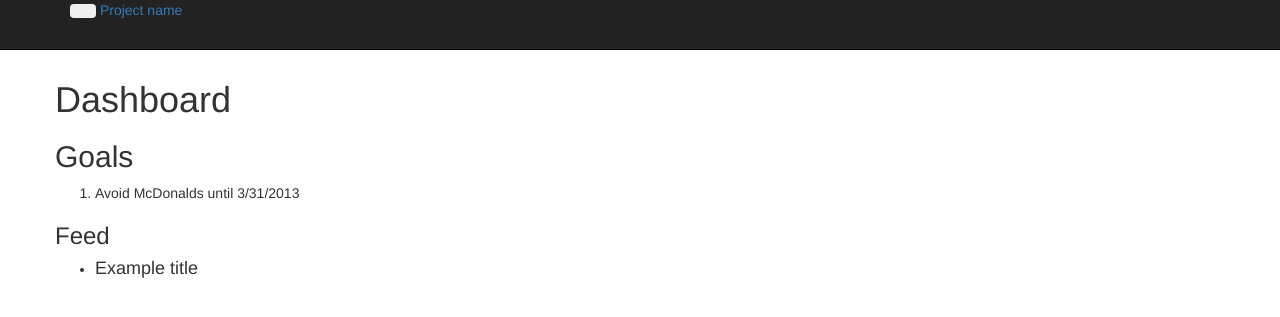
After one commit to benliles/h2oh-shameme, a Python web app: template templates/dashboard.html in a window 1280 px wide. The commit adds this page. Shown: the top 317 px of the page. Run offline with Jinja, Linux system fonts and the light colour scheme; the template is opened without the code that fills it, so the values that code supplies are empty; some libraries are stand-ins or nearby versions.

Commit message:
Progress

```diff
--- a/app.yaml
+++ b/app.yaml
@@ -9,6 +9,11 @@ handlers:
   static_files: favicon.ico
   upload: favicon\.ico
 
+- url: /g.*
+  login: required
+  secure: always
+  script: main.app
+
 - url: .*
   script: main.app
 
--- a/main.py
+++ b/main.py
@@ -24,5 +24,6 @@ import handlers
 config = {'jinja_templates': join(dirname(__file__),'templates')}
 
 app = webapp2.WSGIApplication([
-    ('/', handlers.TemplateHandler)
+    ('/', handlers.TemplateHandler),
+    ('/dashboard/', handlers.Dashboard),
 ], debug=True, config=config)
--- a/templates/bootstrap.html
+++ b/templates/bootstrap.html
@@ -45,6 +45,12 @@
                             <li class="active"><a href="#">Home</a></li>
                             <li><a href="#about">About</a></li>
                             <li><a href="#contact">Contact</a></li>
+                            {% if user %}
+                            <li><a href="#">{{ user.nickname }}</a></li>
+                            <li><a href="{{ logout_url }}">Logout</a></li>
+                            {% else %}
+                            <li><a href="{{ login_url }}">Login</a></li>
+                            {% endif %}
                         </ul>
                     </div><!--/.nav-collapse -->
                     {% endblock %}
@@ -66,6 +72,7 @@
         <script src="http://code.jquery.com/jquery-1.9.1.min.js"></script>
         <script src="http://code.jquery.com/jquery-migrate-1.1.1.min.js"></script>
         <script src="//netdna.bootstrapcdn.com/twitter-bootstrap/2.3.1/js/bootstrap.min.js"></script>
-
+        {% block additional_javascript %}
+        {% endblock %}
     </body>
 </html>
--- /dev/null
+++ b/templates/dashboard.html
@@ -0,0 +1,48 @@
+{% extends "bootstrap.html" %}
+{% block container_content %}
+<div class="row">
+    <div class="span9">
+        <h1>Dashboard</h1>
+        <h2>Goals</h2>
+        <ol>
+            <li>Avoid McDonalds until 3/31/2013</li>
+        </ol>
+
+        <div id="goals-map">
+
+        </div>
+
+    </div>
+    <div class="span3">
+        <h3>Feed</h3>
+        <ul class="thumbnails">
+            <li class="span3">
+            <h4>Example title</h4>
+            </li>
+        </ul>
+
+    </div>
+</div>
+{% endblock %}
+{% block additional_javascript %}
+<script src="https://maps.googleapis.com/maps/api/js?v=3.11&sensor=false"></script>
+<script>
+  $(document).ready(initialize());
+  function () {
+    var myLatlng = new google.maps.LatLng(-25.363882,131.044922);
+    var mapOptions = {
+      zoom: 4,
+      mapTypeId: google.maps.MapTypeId.ROADMAP
+    }
+    var map = new google.maps.Map(document.getElementById('goals-map'), mapOptions);
+
+    var marker = new google.maps.Marker({
+        position: myLatlng,
+        map: map,
+        title: 'Hello World!'
+    });
+  }
+
+
+</script>
+{% endblock %}
```
Also changed, not shown: handlers.py (+13 -1 lines), index.yaml (line endings or trailing spaces).
